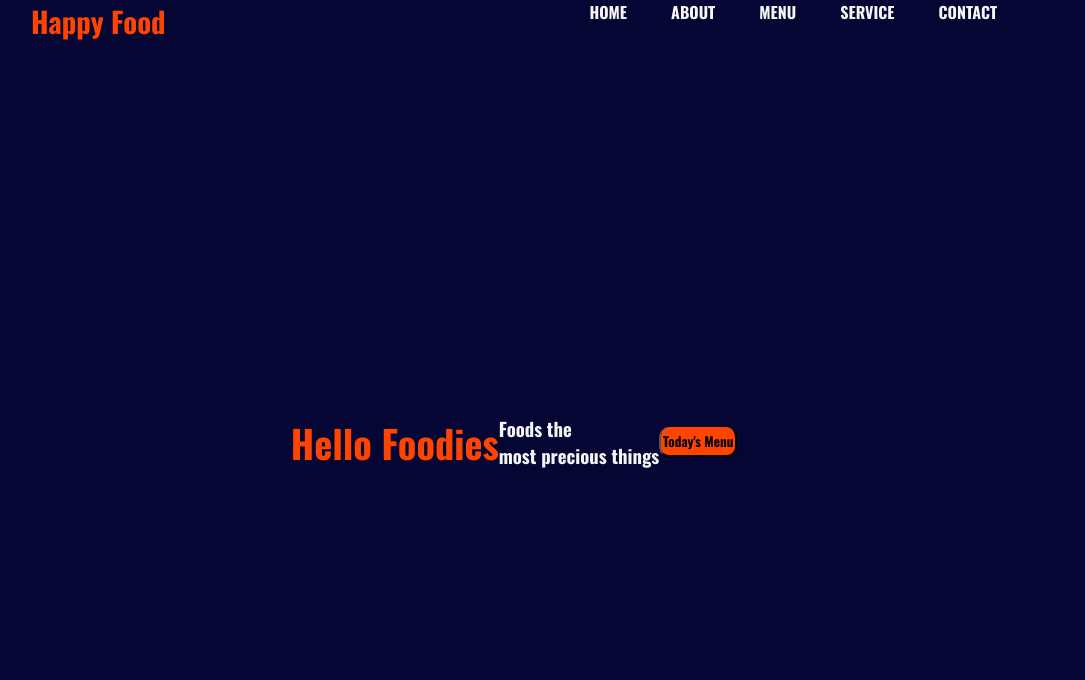
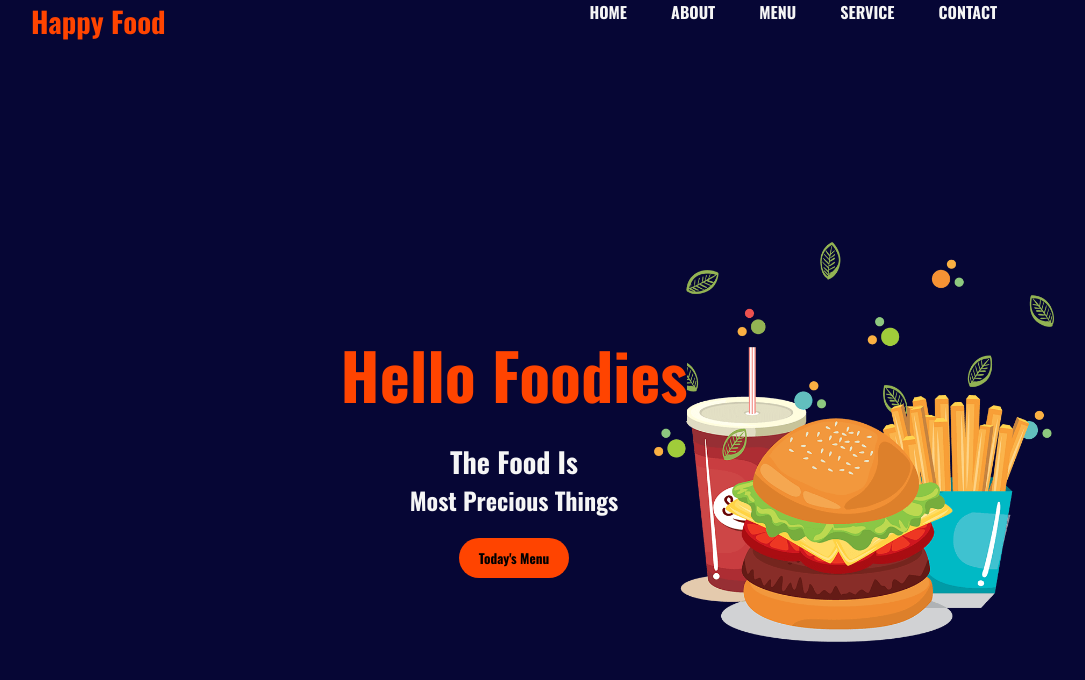
Before and after one commit to Md-GHub/FoodShop, a plain HTML site: page index.html in a window 1280 px wide. Shown: the whole page, without its empty margins (126-1211 px from the left). Drawn offline with nearby package versions, Linux system fonts and the light colour scheme.

Commit message:
added image and center message

```diff
--- a/index.html
+++ b/index.html
@@ -26,8 +26,11 @@
     </div>
     <div class="container2">
         <div class="hello"><h1>Hello Foodies</h1></div>
-        <div class="para"><h3>Foods the <br>most precious things</h3></div>
+        <div class="para"><h3>The Food Is</h3></div>
+        <div class="para">Most Precious Things</div>
         <div class="button"><button>Today's Menu</button></div>
+        <img src="home.png" alt="" class="img">
     </div>
+
 </body>
 </html>
--- a/style.css
+++ b/style.css
@@ -14,6 +14,10 @@
 }
 .container .navbar ul li{
     margin-left: 40px;
+}
+.navbar ul li a:hover{
+    color:rgb(110, 17, 17) ;
+    transition: 0.37s;
 }
 .logo{
     color: rgb(255, 68, 0);
@@ -35,25 +39,44 @@
 .hello{
     font-family: 'Oswald', sans-serif;
     color: rgb(255, 68, 0);
-    font-size: larger;
+    font-size: xx-large;
+    margin: 20px;
+    z-index: 1;
 }
 .para{
     color: whitesmoke;
+    font-size: x-large;
+    z-index: 1;
 }
 button{
     background-color: rgb(255, 68, 0);
-    width:78px ;
-    height: 30px;
-    border-top: 0px;
-    border-radius: 10px;
-    transition: 0.3s;
+    width:110px ;
+    height: 40px;
+    border: 0px;
+    border-radius: 20px;
+    transition: 0.4s;
 }
 button:hover{
     width: 150px;
+    background-color:rgb(110, 17, 17) ;
+    color: white;
 }
 .container2{
     display: flex;
+    flex-direction: column;
     justify-content: center;
     align-items: center;
     height: 100vh;
 }
+.button{
+    z-index: 1;
+    margin-top: 20px;
+}
+.img {
+    align-self: flex-end;
+    position:absolute;
+    right: 100px;
+    z-index: 0;
+    width:400px;
+    height: 400px;
+}
```
Also changed, not shown: home.png (added), 1 other file.
